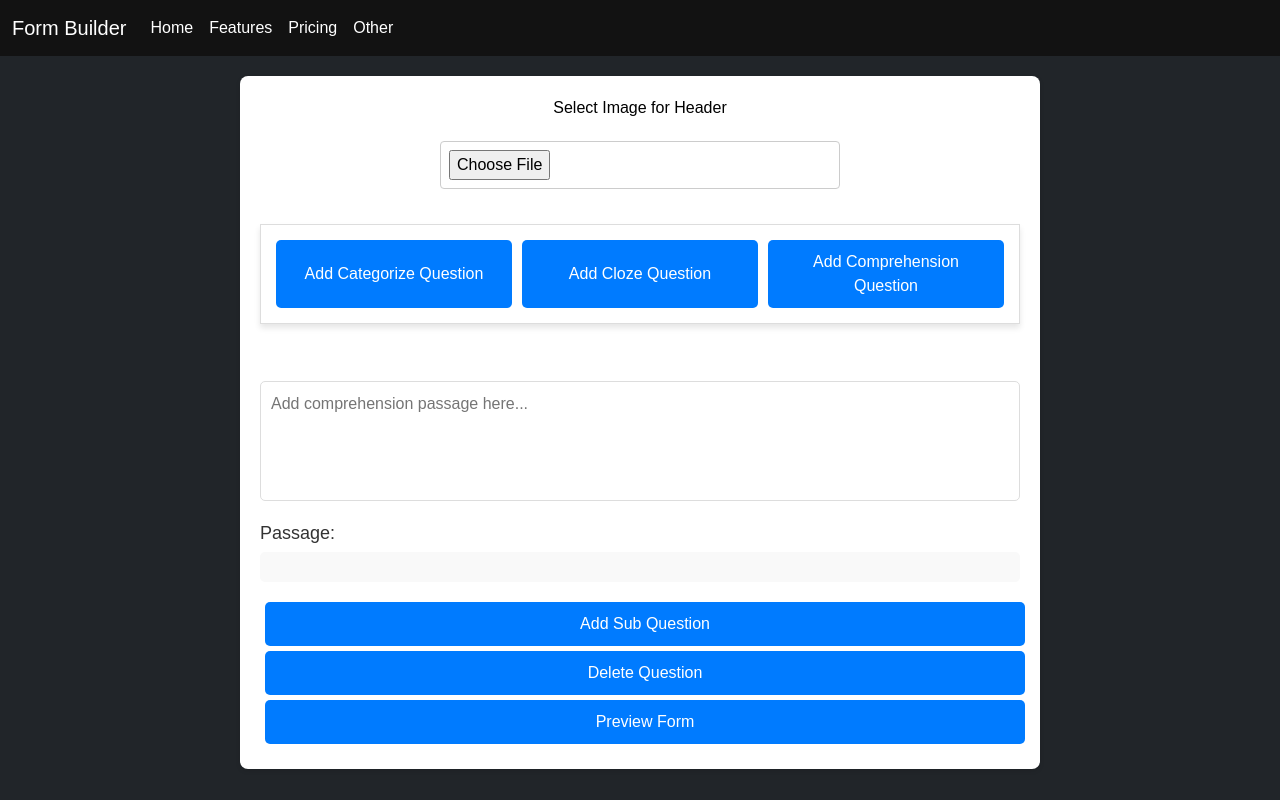
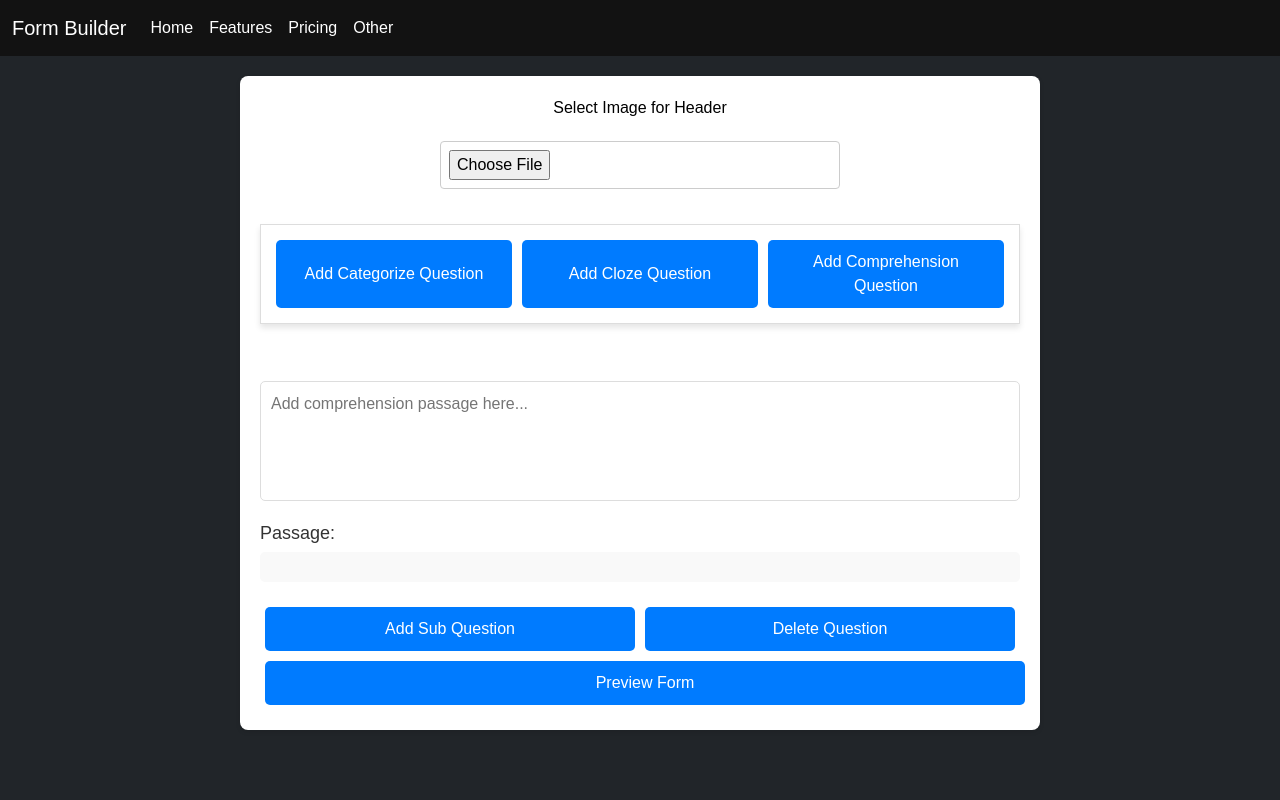
Before and after one commit to parikshitmali17/Form-Builder, a React (Create React App) app: page / in a window 1280 px wide. Both pictures are taken after a click on the button "Add Comprehension Question". Built offline with nearby package versions, Linux system fonts and the light colour scheme.

Commit message:
buton style

```diff
--- a/src/index.css
+++ b/src/index.css
@@ -766,3 +766,19 @@ footer a:hover {
   color: black;
   font-weight: normal;
 }
+
+
+/* #root > div > div > div > div:nth-child(4) > div:nth-child(2) > button:nth-child(2){
+  width: 350px;
+}
+
+#root > div > div > div > div:nth-child(3) > div:nth-child(2) > button:nth-child(2){
+  width: 350px;
+} */
+
+
+/* Styling for the "Add Sub Question" and "Delete Question" buttons */
+.comprehension-question button {
+  width: 370px; /* Set te width to 300px */
+  display: inline-block;
+}
```
